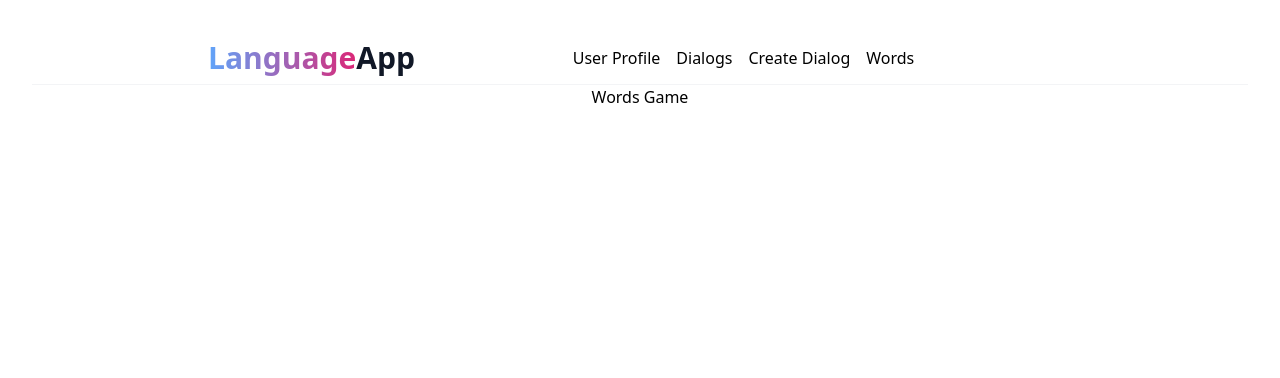
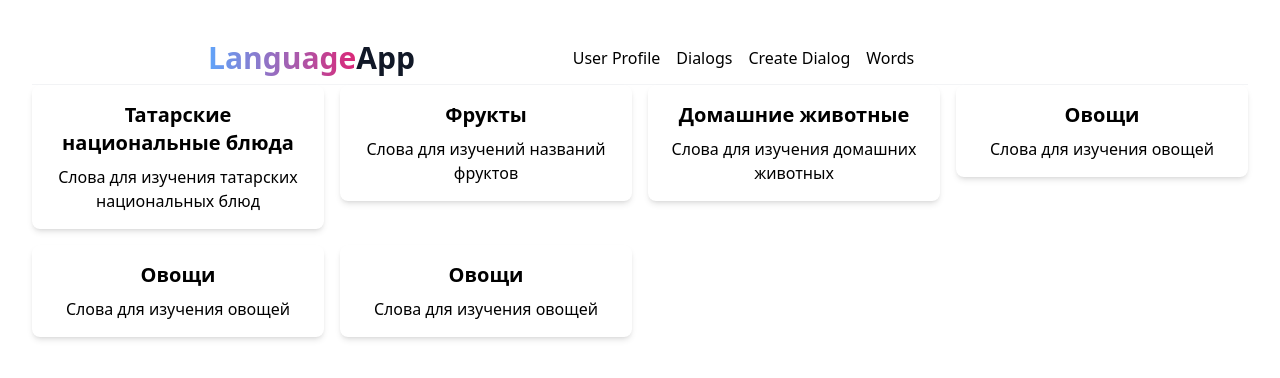
Before and after one commit to nikolina2k/language-app-front, a React (Vite) app: page /word in a window 1280 px wide. Shown: the top 378 px of the page. Built offline with nearby package versions, Linux system fonts and the light colour scheme.

Commit message:
Route to categories

```diff
--- a/src/App.jsx
+++ b/src/App.jsx
@@ -7,6 +7,7 @@ import Word from './components/Word';
 import Home from './components/Home';
 import Create from './components/Create';
 import { BrowserRouter as Router, Route, Routes } from 'react-router-dom';
+import CategoryList from "./components/Words/Categories.jsx";
 
 function App() {
   return (
@@ -17,7 +18,7 @@ function App() {
           <Route path="/" exact Component={Home} />
           <Route path="/dialog" Component={Dialog} />
           <Route path="/create" Component={Create} />
-          <Route path="/word" Component={Word} />
+          <Route path="/word" Component={CategoryList} />
         </Routes>
       </div>
     </Router>
--- a/src/components/Words/Categories.jsx
+++ b/src/components/Words/Categories.jsx
@@ -1,6 +1,6 @@
 // CategoryList.js
 import React from 'react';
-// import { Link } from 'react-router-dom'; // Assuming you are using React Router for navigation
+import { Link } from 'react-router-dom'; // Assuming you are using React Router for navigation
 
 const categories = [
     {
@@ -20,6 +20,16 @@ const categories = [
     },
     {
         id: 4,
+        title: 'Овощи',
+        description: 'Слова для изучения овощей',
+    },
+    {
+        id: 5,
+        title: 'Овощи',
+        description: 'Слова для изучения овощей',
+    },
+    {
+        id: 6,
         title: 'Овощи',
         description: 'Слова для изучения овощей',
     }
```
